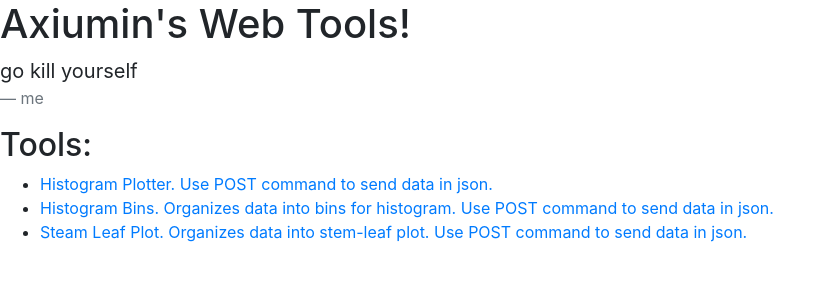
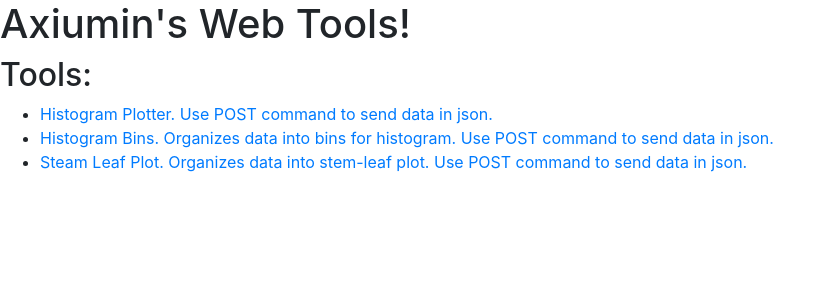
Before and after one commit to AritroSaha10/mywebtools, a Flask app: page / in a window 1280 px wide. Shown: the top 300 px of the page, without its empty margins (0-836 px from the left). Run offline with Flask 2, Linux system fonts and the light colour scheme; some libraries are stand-ins or nearby versions.

Commit message:
Update home.html

```diff
--- a/templates/home.html
+++ b/templates/home.html
@@ -10,10 +10,6 @@
   </head>
   <body>
     <h1>Axiumin's Web Tools!</h1>
-    <blockquote class="blockquote">
-      <p class="mb-0">go kill yourself</p>
-      <footer class="blockquote-footer">me</footer>
-    </blockquote>
 
     <h2>Tools:</h2>
     <ul>
```
